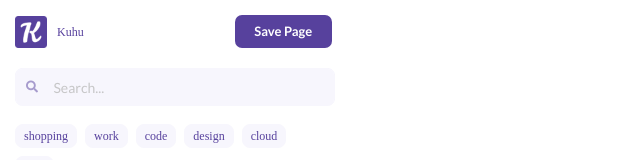
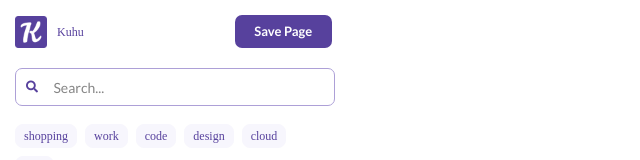
Before and after one commit to piyushjaware/kuhu, a React (Create React App) app: page / in a window 1280 px wide. Shown: the top 160 px of the page, without its empty margins (0-640 px from the left). Built offline with nearby package versions, Linux system fonts and the light colour scheme.

Commit message:
Always Autofocus on Search

```diff
--- a/src/components/App.js
+++ b/src/components/App.js
@@ -213,8 +213,8 @@ class App extends Component {
     }
 
     render() {
-        console.log("render", Object.assign(this.state))
-        const noDataYet = this.state.tags.length === 0 && this.state.links.length === 0
+        // console.log("render", Object.assign(this.state))
+        let noDataYet = this.state.tags.length === 0 && this.state.links.length === 0
 
         if (this.state.addLink)
             return (
@@ -250,7 +250,7 @@ class App extends Component {
         return (
             <div className="app">
                 <Header onSaveBtnClick={this.onAddLinkBtnClick} />
-                <Search searchTerm={this.state.searchTerm} onSearchTermChange={this.onSearchTermChange} autoFocus={!noDataYet}></Search>
+                <Search searchTerm={this.state.searchTerm} onSearchTermChange={this.onSearchTermChange}></Search>
                 {noDataYet ?
                     (<div className="get-started-img">
                         <img src="https://kyp-art.s3.us-west-2.amazonaws.com/lets+get+started+image.png" alt="get started" />
```
